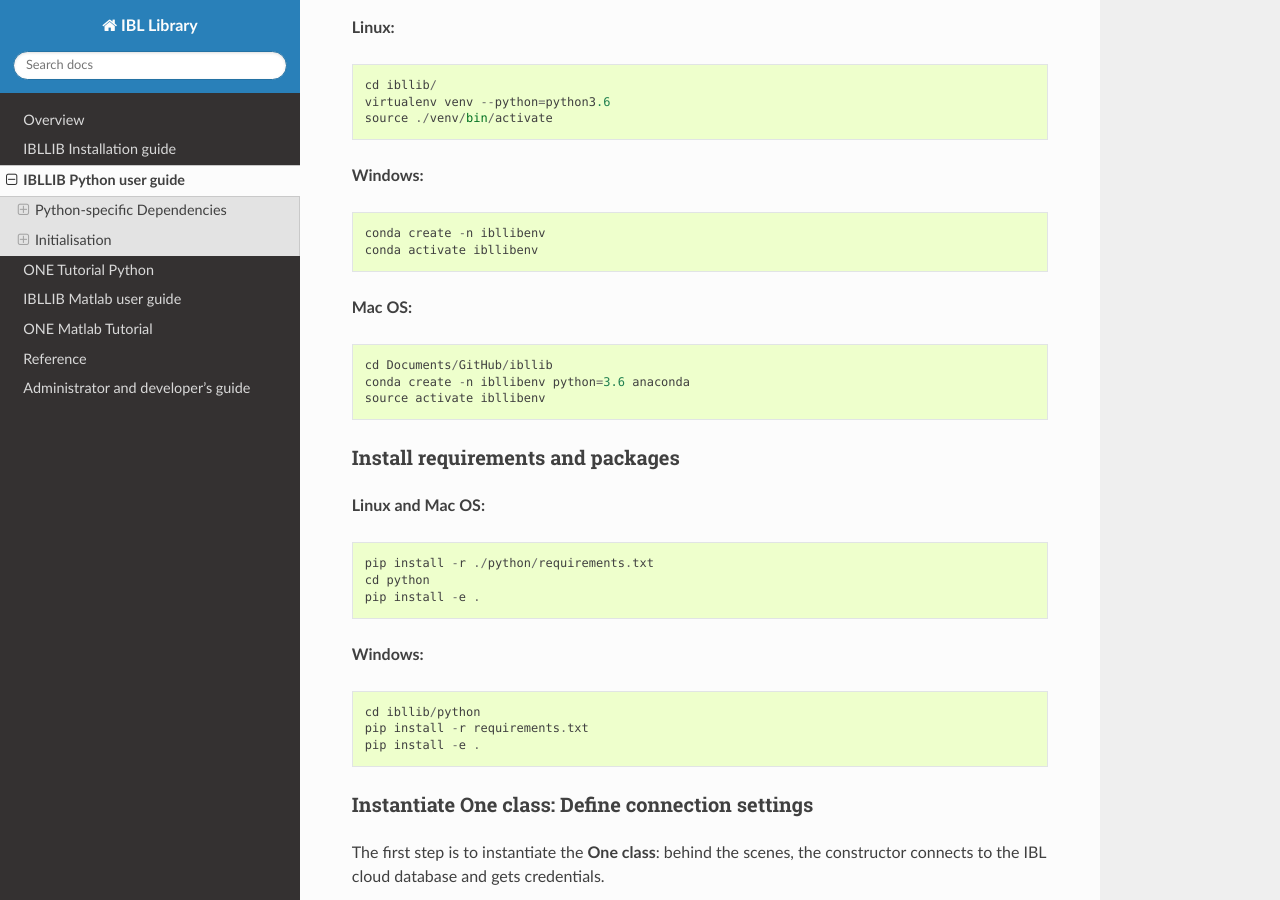
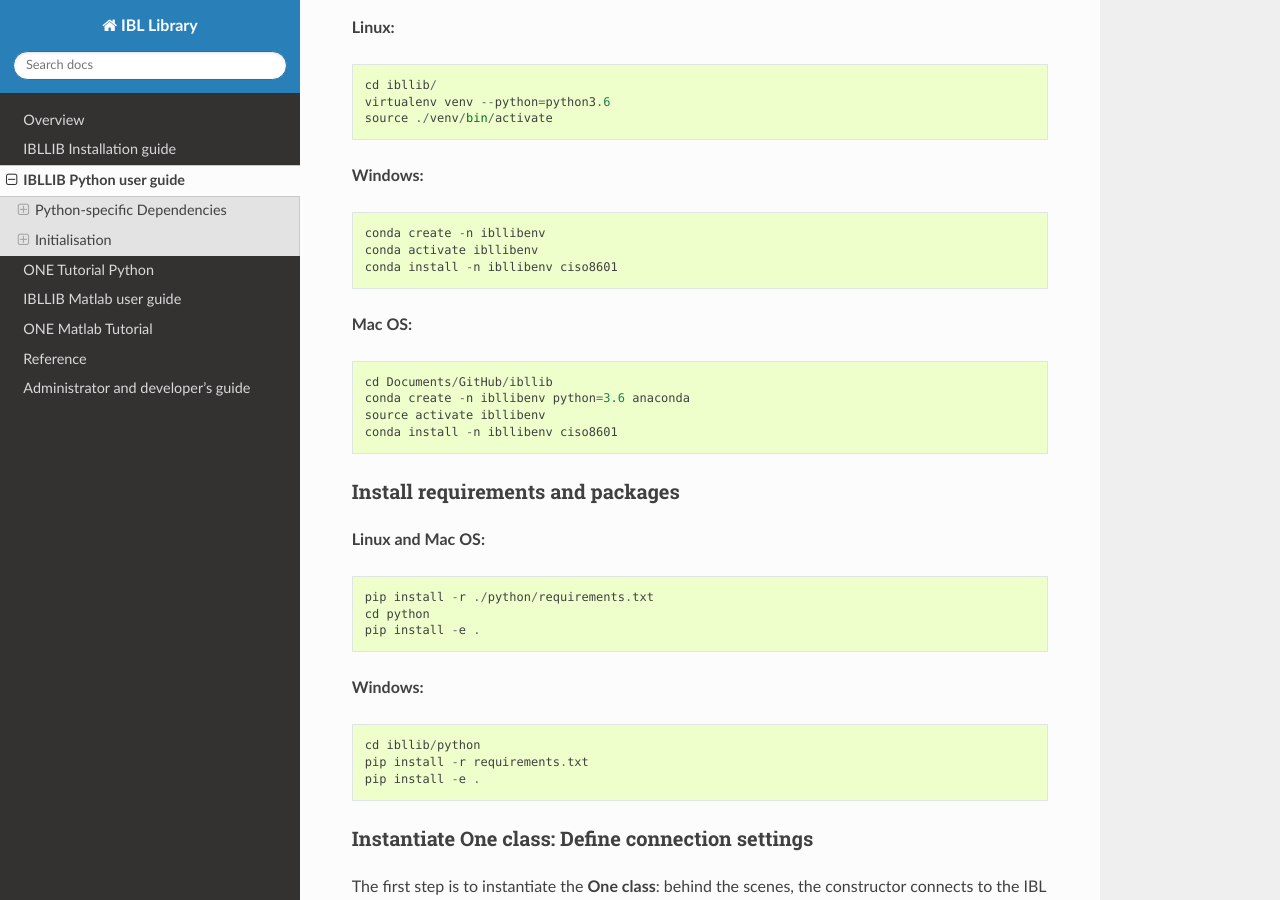
Before and after one commit to int-brain-lab/ibllib, a Sphinx documentation site: the page built from docs/02a_installation_python.md, in a window 1280 px wide and 900 px high, scrolled down 764 px. Built offline with Sphinx 7.4.7 and the Read the Docs theme 2.0.0, drawn with Linux system fonts in a browser that asks for light colours.

Commit message:
Install ciso8601 through conda in documentation

````diff
--- a/docs/02a_installation_python.md
+++ b/docs/02a_installation_python.md
@@ -36,6 +36,7 @@
 ```
 conda create -n ibllibenv
 conda activate ibllibenv
+conda install -n ibllibenv ciso8601
 ```
 
 **Mac OS:**
@@ -43,6 +44,7 @@
 cd Documents/GitHub/ibllib
 conda create -n ibllibenv python=3.6 anaconda
 source activate ibllibenv
+conda install -n ibllibenv ciso8601
 ```
 
 
````
